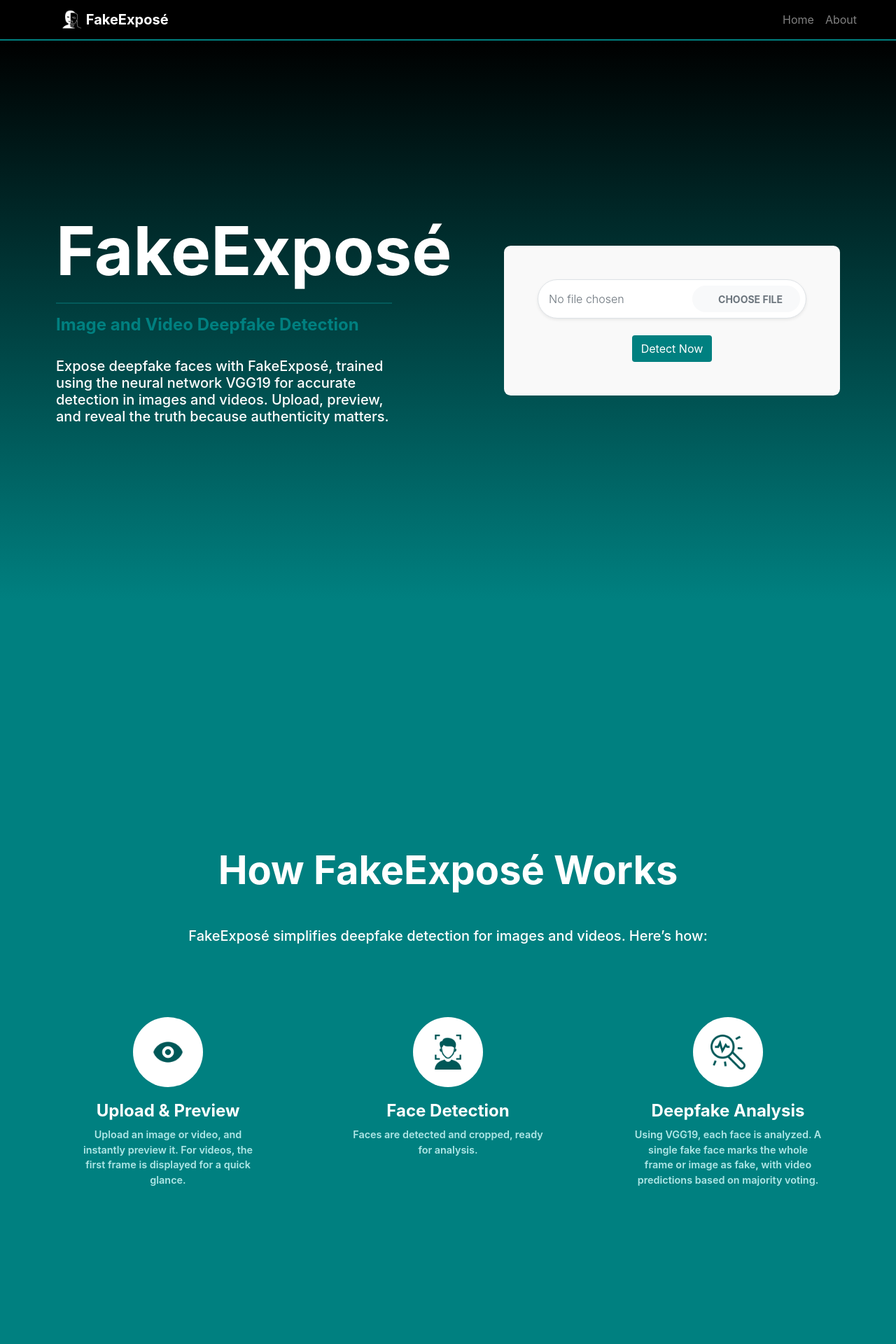
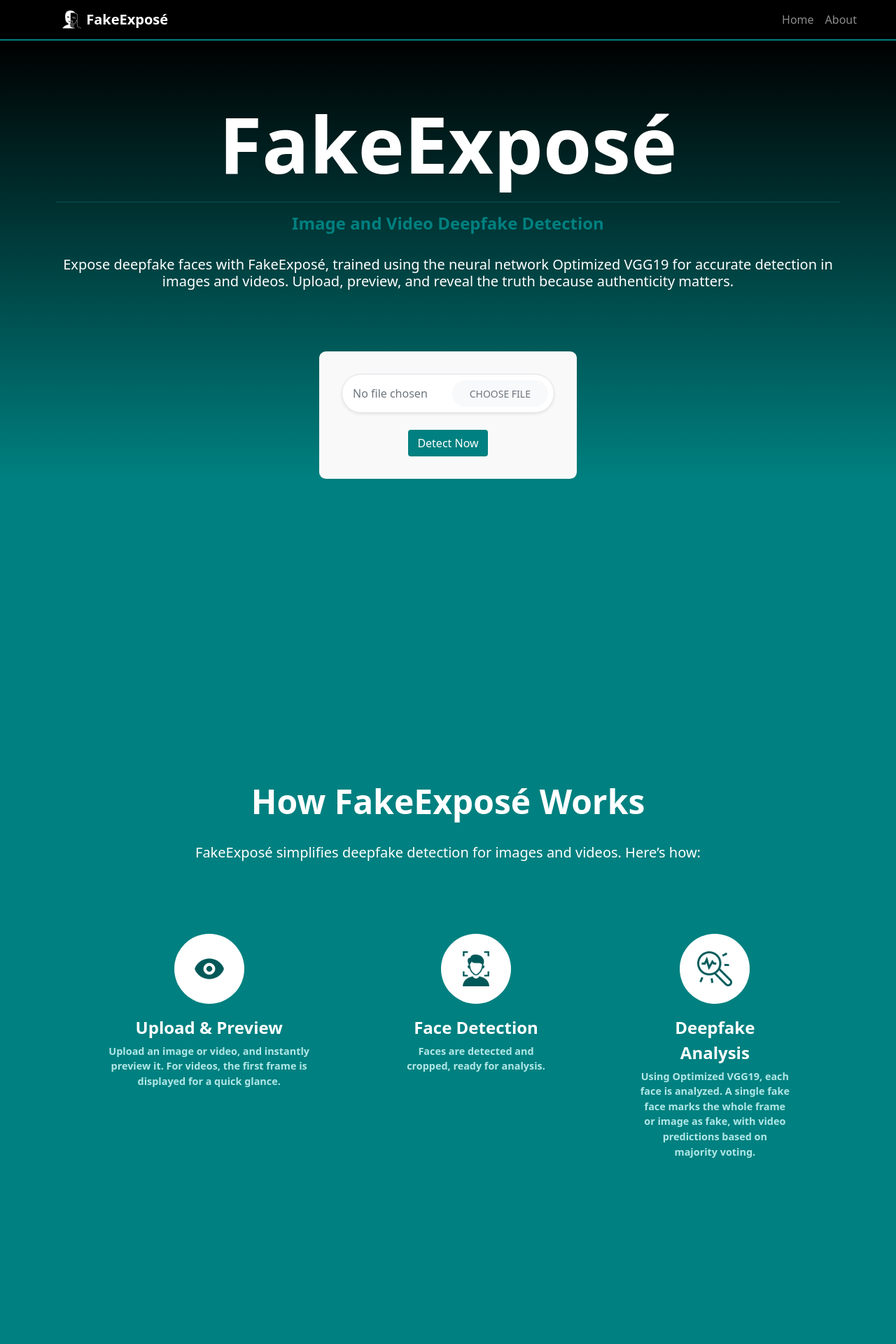
Before and after one commit to viancie/fakeexpose, a Flask app: page / in a window 1280 px wide. Shown: the top 1920 px of the page at 70% size. Run offline with Flask 3, Linux system fonts and the light colour scheme.

Commit message:
ui changes

```diff
--- a/static/css/main.css
+++ /dev/null
@@ -1,3 +0,0 @@
-body {
-    font-family: sans-serif;
-}
--- /dev/null
+++ b/static/css/style.css
@@ -0,0 +1,289 @@
+h1 {
+    color:white;
+    font-weight: bold;
+    margin:0rem;
+    font-size: 3rem;
+}
+
+h5 {
+    color:white;
+    margin-top:2rem;
+    font-weight: 300;
+}
+
+#nav-bar {
+    border-bottom: 2px solid #008080;
+    background-color:black;
+}
+
+#home {
+    display: grid;
+    grid-template-columns: 1fr 1fr;
+    background:linear-gradient(to bottom, #000000, #008080);
+    height: 100vh;
+}
+
+#home .content {
+    padding:5rem;
+    align-content:center;
+}
+
+#home h1 {
+    font-size: 7rem;
+}
+
+#home h4 {
+    margin: 0rem;
+    color: #008080;
+    font-weight:bold;
+}
+
+#home h5 {
+    margin-top: 2rem;
+    color:white;
+}
+
+#detect-container {
+    background-color: #f9f9f9;
+    border-radius:0.6rem;
+    max-width:30rem;
+    padding:3rem;
+    text-align: center;
+}
+
+#home-right {
+    margin:auto;
+}
+
+#upload {
+    opacity: 0;
+}
+
+#upload-label {
+    position: absolute;
+    top: 50%;
+    left: 1rem;
+    transform: translateY(-50%);
+}
+
+.image-area {
+    border: 3px dashed rgba(0, 128, 128, 0.7);
+    border-radius: 1rem;
+    padding: 1rem;
+    position: relative;
+}
+
+.image-area::before {
+    color: #000;
+    font-weight: bold;
+    text-transform: uppercase;
+    position: absolute;
+    top: 50%;
+    left: 50%;
+    transform: translate(-50%, -50%);
+    font-size: 0.8rem;
+    z-index: 1;
+}
+
+.image-area img {
+    z-index: 2;
+    position: relative;
+    max-width: 300px;
+    max-height: 300px;
+    object-fit: contain;
+    border-radius: 0.25rem;
+    box-shadow: 0 0.125rem 0.25rem rgba(0, 0, 0, 0.075);
+}
+
+.pure-blue {
+    background-color: #008080;
+    padding: 3rem;
+    text-align:center;
+}
+
+#about-container {
+    display:grid;
+    grid-template-columns: 1fr 1fr 1fr;
+    margin-top:5rem;
+    padding-left: 5rem;
+    padding-right: 5rem;
+}
+
+.about-div {
+    background-color: transparent;
+    border-radius:1rem;
+    padding:1.5rem;
+}
+
+#about-div-margin {
+    margin-left:5rem;
+}
+
+.about-image {
+    background-color:white;
+    border-radius:50%;
+    height: 100px;
+    width: 100px;
+    display:flex;
+    align-items:center;
+    justify-content: center;
+    margin-left:auto;
+    margin-right:auto;
+}
+
+.about-title {
+    font-weight: bold;
+    color: white;
+    margin-top:1rem;
+    font-size:1.5rem;
+    margin-bottom:0.3rem;
+}
+
+.about-text {
+    font-size:0.9rem;
+    font-weight: 600;
+    color: rgb(176, 231, 231);
+}
+
+#team {
+    background:linear-gradient(to bottom, #008080, #000000);
+    text-align:center;
+    padding:3rem;
+}
+
+#team-container {
+    margin-top:6rem;
+    display: grid;
+    grid-template-columns: 1fr 1fr;
+    padding-left: 10rem;
+    padding-right: 10rem;
+}
+
+#team-container h5 {
+    margin-top:1.5rem;
+    font-weight: 600;
+}
+
+#team-container p {
+    color:#008080;
+    font-size:0.8rem;
+}
+
+@media (max-width: 1300px) {
+    #home {
+        display:block;
+        height: auto;
+    }
+
+    #home .content {
+        padding:5rem;
+    }
+
+    #home h1 {
+        text-align: center;
+    }
+
+    #home h4 {
+        text-align: center;
+    }
+
+    #home h5 {
+        text-align: center;
+    }
+
+    #home-right {
+        display: flex;
+        align-items: center;
+        justify-content: center;
+    }
+
+    #detect-container {
+        max-width:23rem;
+        padding:2rem;
+        text-align: center;
+    }
+
+    .image-area img {
+        max-width: 250px;
+        max-height: 250px;
+    }
+    .team-div {
+        padding: 2rem;
+    }
+
+    .blank-space1{
+        display: none;
+    }
+}
+
+@media (max-width: 61em) {
+    #home {
+        display:block
+    }
+
+    #home .content {
+        padding:3rem;
+    }
+
+    #home h1 {
+        font-size: 3rem;
+        text-align: center;
+    }
+
+    #home h4 {
+        text-align: center;
+    }
+
+    #home h5 {
+        font-size: 1rem;
+        text-align: center;
+    }
+
+    #home-right {
+        display: flex;
+        align-items: center;
+        justify-content: center;
+    }
+
+    #detect-container {
+        max-width:20rem;
+        padding:2rem;
+        text-align: center;
+    }
+
+    .image-area img {
+        max-width: 220px;
+        max-height: 250px;
+    }
+
+    #about-container {
+        margin-top: 5rem;
+        display: block;
+        padding-left: 0;
+        padding-right: 0;
+    }
+
+    #about-div-margin {
+        margin-left:0;
+    }
+
+    .about-image {
+        width: 85px;
+        height: 85px;
+    }
+    .about-title {
+        margin-top:0.5rem;
+        font-size:1.3rem;
+    }
+
+    #team-container{
+        display: block;
+        padding-left: 0;
+        padding-right: 0;
+    }
+
+    .team-div {
+        padding: 0rem;
+    }
+
+}
--- a/templates/index.html
+++ b/templates/index.html
@@ -5,66 +5,13 @@
     <meta name="viewport" content="width=device-width, initial-scale=1.0">
     <title>FakeExposé</title>
     <link rel="icon" href="{{ url_for('static', filename='favicon.ico') }}" type="image/x-icon">
+
+    {# bootstrap stylesheet #}
     <link href="https://cdn.jsdelivr.net/npm/bootstrap@5.0.0-beta3/dist/css/bootstrap.min.css" rel="stylesheet" integrity="sha384-eOJMYsd53ii+scO/bJGFsiCZc+5NDVN2yr8+0RDqr0Ql0h+rP48ckxlpbzKgwra6" crossorigin="anonymous">
-    <style>
-        #upload {
-            opacity: 0;
-        }
 
-        #upload-label {
-            position: absolute;
-            top: 50%;
-            left: 1rem;
-            transform: translateY(-50%);
-        }
+    {# main stylesheet #}
+    <link href="static/css/style.css" rel="stylesheet">
 
-        .image-area {
-            border: 3px dashed rgba(0, 128, 128, 0.7);
-            border-radius: 1rem;
-            padding: 1rem;
-            position: relative;
-        }
-
-        .image-area::before {
-            color: #000;
-            font-weight: bold;
-            text-transform: uppercase;
-            position: absolute;
-            top: 50%;
-            left: 50%;
-            transform: translate(-50%, -50%);
-            font-size: 0.8rem;
-            z-index: 1;
-        }
-
-        .image-area img {
-            z-index: 2;
-            position: relative;
-            max-width: 100%;
-            max-height: 20rem;
-            object-fit: contain;
-        }
-
-        #predicted-text {
-            margin-top: 20px;
-            font-size: 1.2em;
-            color: #333;
-        }
-
-        #try-again-button {
-            margin-top: 20px;
-            padding: 10px 20px;
-            background-color: #dc3545;
-            color: white;
-            border-radius: 5px;
-            cursor: pointer;
-            display: none;
-        }
-
-    </style>
-
-    <link href="https://cdn.jsdelivr.net/npm/bootstrap@4.6.2/dist/css/bootstrap.min.css" rel="stylesheet">
-    <link href="https://cdnjs.cloudflare.com/ajax/libs/font-awesome/5.15.4/css/all.min.css" rel="stylesheet">
     <script>
         function checkFileAndSubmit() {
             const fileInput = document.getElementById('upload');
@@ -106,7 +53,7 @@
                         // display the image preview
                         preview.innerHTML = `
                             <div class="image-area">
-                                <img src="${e.target.result}" alt="Image Preview" class="img-fluid rounded shadow-sm" style="max-width: 300px; max-height: 300px;">
+                                <img src="${e.target.result}" alt="Image Preview">
                             </div>`;
                     };
 
@@ -135,7 +82,7 @@
                         const imageURL = canvasElement.toDataURL();
                         preview.innerHTML = `
                             <div class="image-area">
-                                <img src="${imageURL}" alt="Video Preview" class="img-fluid rounded shadow-sm" style="max-width: 300px; max-height: 300px;">
+                                <img src="${imageURL}" alt="Video Preview">
                             </div>`;
 
                         // revoke object URL to free memory
@@ -165,7 +112,7 @@
 <body>
     <div class="bg-dark" style="background-color: #000;">
         {# nav bar #}
-        <nav class="navbar sticky-top navbar-expand-lg navbar-dark px-5" style="border-bottom: 2px solid #008080; background-color:black">
+        <nav class="navbar sticky-top navbar-expand-lg navbar-dark px-5" id="nav-bar">
             <a class="navbar-brand fw-bold" href="/">
                 <img src="{{ url_for('static', filename='images/logo.png') }}" width="30" height="30" class="d-inline-block align-top" style="margin-left:2.5rem" alt="">
                 FakeExposé
@@ -184,27 +131,25 @@
         </nav>
 
         {# home #}
-        <div
-            style="display: flex; background:linear-gradient(to bottom, #000000, #008080)"
-            id="home"
-        >
-            <div style="width: 50%; height: 100vh; padding:5rem; align-content:center;">
-                <h1 class="text-white fw-bold display-1" style="margin: 0rem;">FakeExposé</h1>
-                <hr style="color:rgb(14, 193, 193);"></hr>
-                <h4 class="fw-bold" style="margin: 0rem; color: #008080; ">Image and Video Deepfake Detection</h4>
-                <h5 class="text-white" style="margin-top: 2rem;">
-                    Expose deepfake faces with FakeExposé, trained using the neural network VGG19 for
+        <div id="home">
+            <div class="content">
+                <h1>FakeExposé</h1>
+                <hr style="color:rgb(14, 193, 193);">
+                <h4>Image and Video Deepfake Detection</h4>
+                <h5>
+                    Expose deepfake faces with FakeExposé, trained using the neural network Optimized VGG19 for
                     accurate detection in images and videos. Upload, preview, and reveal the truth
                     because authenticity matters.
                 </h5>
             </div>
 
-            <div style="width: 50%; margin:auto;">
-                <div class="text-center" style="background-color: #f9f9f9; border-radius:0.6rem; width:30rem; margin:auto; padding:3rem;">
+            <div id="home-right">
+                <div id="detect-container">
 
                     {# if no file is uploaded #}
                     {% if not prediction%}
                         <form id="uploadForm" method="POST" enctype="multipart/form-data" action="/detect" onsubmit="return checkFileAndSubmit()">
+
                             {# file upload input #}
                             <div class="input-group mb-3 px-2 py-2 rounded-pill bg-white shadow-sm border">
                                 <input id="upload" type="file" name="image" onchange="readURL(this);" class="form-control border-0">
@@ -231,7 +176,7 @@
                     {% if processed_image %}
                     <div class="mt-4 text-center">
                         <div class="image-area">
-                            <img src="{{ url_for('static', filename=processed_image) }}" alt="Uploaded Image" class="img-fluid rounded shadow-sm" style="max-width: 300px; max-height: 300px;" id= "image-area">
+                            <img src="{{ url_for('static', filename=processed_image) }}" alt="Uploaded Image" id= "image-area">
                         </div>
                         <p style="margin-top: 2rem; margin-bottom:0rem;">Prediction: <strong style="color:#008080;">{{ prediction[0] }}</strong></p>
                         <p style="margin-top: 0rem;">Confidence: <strong style="color:#008080;">{{ prediction[1] }}%</strong></p>
@@ -246,7 +191,7 @@
                     {% if prediction and not processed_image %}
                     <div class="mt-4 text-center">
                         <div class="image-area">
-                            <img src="{{ url_for('static', filename=uploaded_image) }}" alt="Uploaded Image" class="img-fluid rounded shadow-sm" style="max-width: 300px; max-height: 300px;" id= "image-area">
+                            <img src="{{ url_for('static', filename=uploaded_image) }}" alt="Uploaded Image"id= "image-area">
                         </div>
                         <p style="margin-top: 2rem; margin-bottom:0rem;">No faces detected.</p>
 
@@ -260,58 +205,59 @@
             </div>
         </div>
 
-
-        <div style="background-color: #008080;padding: 3rem; text-align:center;">
+        {# blank space #}
+        <div class="pure-blue" id="blank-space1">
             <div style="margin-bottom: 10rem;"></div>
         </div>
 
         {# about section #}
-        <div style="background-color: #008080;padding: 3rem; text-align:center;" id="about">
-            <div style="margin-bottom: 3rem;"></div>
-            <h1 class="text-white fw-bold display-4" style="margin: 0rem;">How FakeExposé Works</h1>
-            <h5 class="text-white" style="margin-top: 3rem;">
+        <div class="pure-blue" id="about">
+            <div style="padding-bottom: 8rem;"></div>
+            <h1>How FakeExposé Works</h1>
+            <h5>
                 FakeExposé simplifies deepfake detection for images and videos. Here’s how:
             </h5>
 
 
-            <div style="display:flex; align-items:center; justify-content: center; margin-top:5rem;">
+            {# how it works #}
+            <div id="about-container">
 
-                <div style="background-color: transparent; border-radius:1rem; padding:1.5rem; width:20rem; height:25rem;">
+                <div class="about-div">
                     <div>
-                        <div style="background-color:white; border-radius:50%; height: 100px; width: 100px; display:flex; align-items:center; justify-content: center; margin-left:auto; margin-right:auto">
+                        <div class="about-image">
                             <img src="{{ url_for('static', filename='images/eye.png') }}" width="50" height="50" alt="">
                         </div>
-                        <p class="fw-bold text-white" style="margin-top:1rem; font-size:1.5rem; margin-bottom:0.3rem;">Upload & Preview</p>
+                        <p class="about-title">Upload & Preview</p>
                     </div>
 
-                    <p style="font-size:0.9rem; font-weight: 600; color: rgb(176, 231, 231);">
+                    <p class="about-text">
                         Upload an image or video, and instantly preview it. For videos, the first frame is displayed for a quick glance.
                     </p>
                 </div>
 
-                <div style="background-color: transparent; border-radius:1rem; padding:1.5rem; width:20rem; height:25rem; margin-left:5rem;">
+                <div class="about-div" id="about-div-margin">
                     <div>
-                        <div style="background-color:white; border-radius:50%; height: 100px; width: 100px; display:flex; align-items:center; justify-content: center; margin-left:auto; margin-right:auto">
+                        <div class="about-image">
                             <img src="{{ url_for('static', filename='images/face-scanner.png') }}" width="50" height="50" alt="">
                         </div>
-                        <p class="fw-bold text-white" style="margin-top:1rem; font-size:1.5rem; margin-bottom:0.3rem;">Face Detection</p>
+                        <p class="about-title">Face Detection</p>
                     </div>
 
-                    <p style="font-size:0.9rem; font-weight: 600; color: rgb(176, 231, 231);">
+                    <p class="about-text">
                         Faces are detected and cropped, ready for analysis.
                     </p>
                 </div>
 
-                <div style="background-color: transparent; border-radius:1rem; padding:1.5rem; width:20rem; height:25rem; margin-left:5rem;">
+                <div class="about-div" id="about-div-margin">
                     <div>
-                        <div style="background-color:white; border-radius:50%; height: 100px; width: 100px; display:flex; align-items:center; justify-content: center; margin-left:auto; margin-right:auto">
+                        <div class="about-image">
                             <img src="{{ url_for('static', filename='images/analyze.png') }}" width="50" height="50" alt="">
                         </div>
-                        <p class="fw-bold text-white" style="margin-top:1rem; font-size:1.5rem; margin-bottom:0.3rem;">Deepfake Analysis</p>
+                        <p class="about-title">Deepfake Analysis</p>
                     </div>
 
-                    <p style="font-size:0.9rem; font-weight: 600; color:rgb(176, 231, 231);">
-                        Using VGG19, each face is analyzed.
+                    <p class="about-text">
+                        Using Optimized VGG19, each face is analyzed.
                         A single fake face marks the whole frame or image as fake, with video predictions based on majority voting.
                     </p>
                 </div>
@@ -320,28 +266,28 @@
 
         </div>
 
-        <div style="background-color: #008080;padding: 3rem; text-align:center;">
+        <div class="pure-blue">
             <div style="margin-bottom: 10rem;"></div>
         </div>
 
         {# team section #}
-        <div style="background:linear-gradient(to bottom, #008080, #000000); text-align:center;padding:3rem;">
-            <h1 class="text-white fw-bold display-4" style="margin: 0rem; margin-top:9rem;">Meet our Team</h1>
-            <h5 class="text-white" style="margin-top: 3rem;">
+        <div id="team">
+            <h1>Meet our Team</h1>
+            <h5>
                 Dedicated computer science major in data science students creating solutions
             </h5>
 
-            <div style="display: flex; justify-content:center; margin-top:6rem;">
-                <div>
+            <div id="team-container">
+                <div class="team-div">
                     <img src="{{ url_for('static', filename='images/tophy.jpg') }}" width="250" height="250" style="border-radius: 50%;" alt="">
-                    <h5 style="color:white; margin-top:1.5rem;">Shane Tophy Linanay</h5>
-                    <p style="color:#008080; font-size:smaller;">stglinganay00110@usep.edu.ph</p>
+                    <h5>Shane Tophy Linanay</h5>
+                    <p>stglinganay00110@usep.edu.ph</p>
                 </div>
 
-                <div style="margin-left:15rem;">
+                <div class="team-div">
                     <img src="{{ url_for('static', filename='images/viancie.jpg') }}" width="250" height="250" style="border-radius: 50%;" alt="">
-                    <h5 style="color:white; margin-top:1.5rem;">Mary Chris Viancie Oceña</h5>
-                    <p style="color:#008080; font-size:smaller;">mcvpocena00113@usep.edu.ph</p>
+                    <h5>Mary Chris Viancie Oceña</h5>
+                    <p>mcvpocena00113@usep.edu.ph</p>
                 </div>
             </div>
         </div>
```
